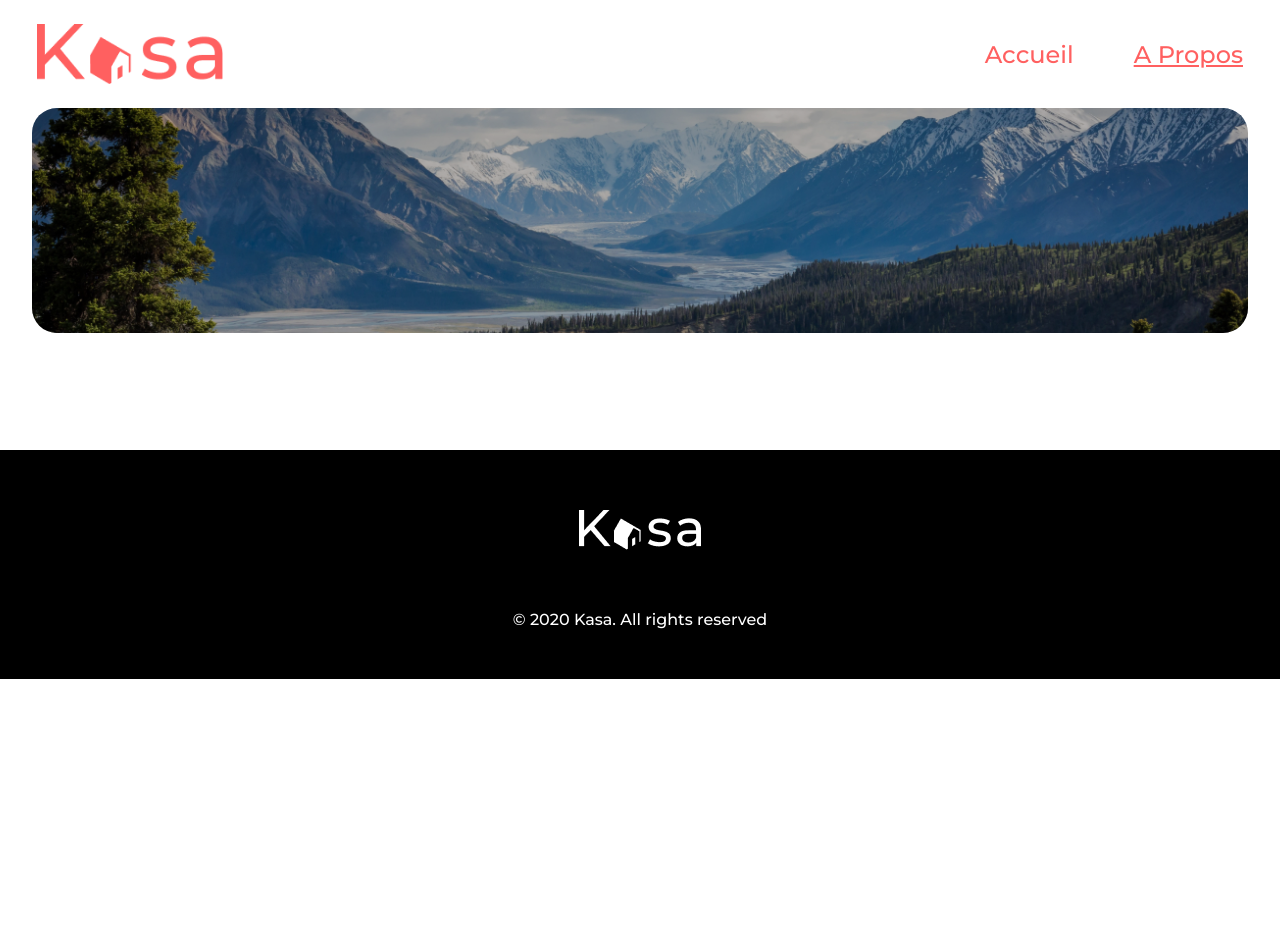
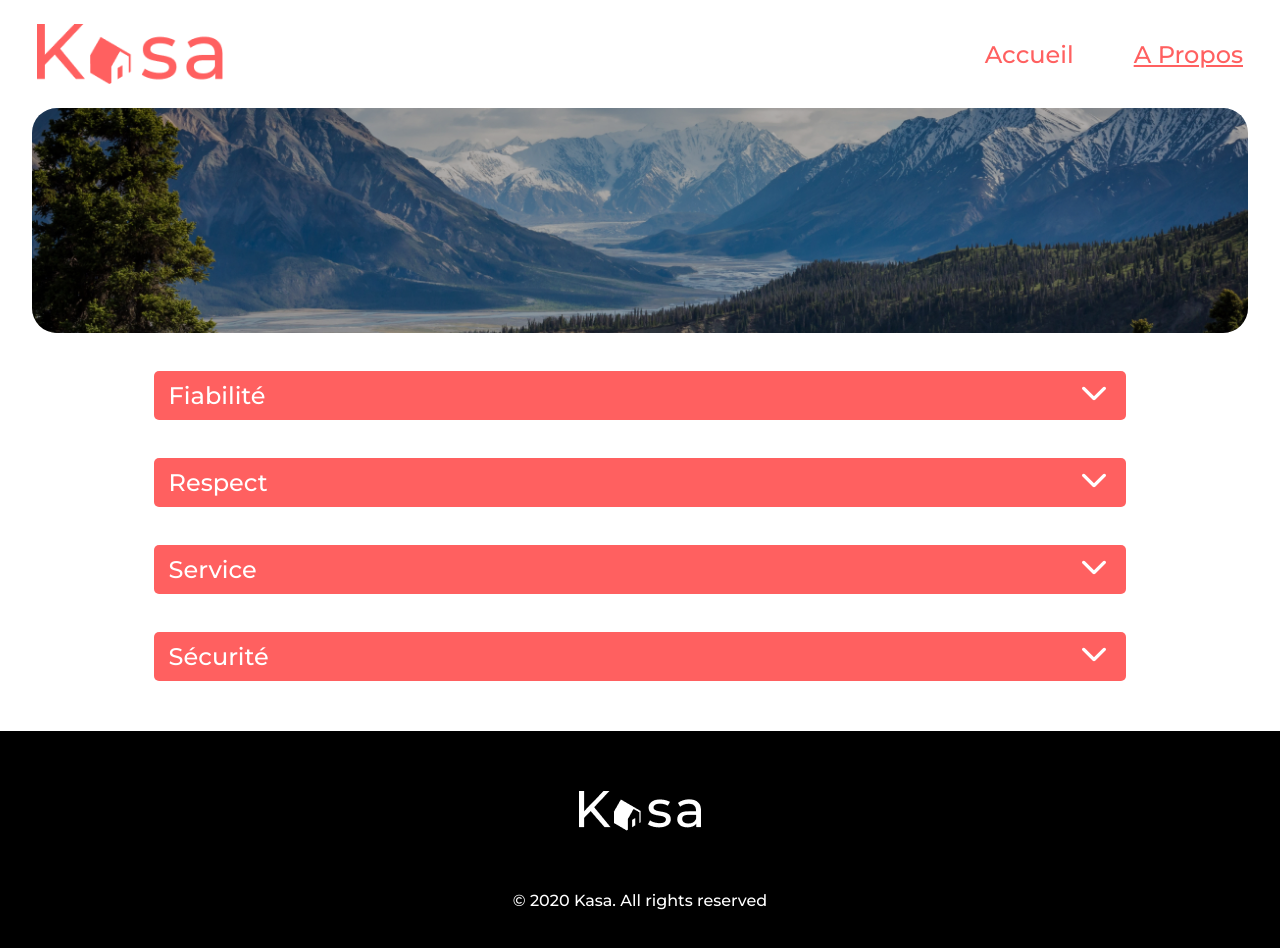
Before and after one commit to heltnx/kasa, a React (Create React App) app: page /About in a window 1280 px wide. Shown: the top 948 px of the page. Before the commit the page ends 800 px from the top, so only its background shows below. Built offline with nearby package versions, Linux system fonts and the light colour scheme.

Commit message:
page a propos avec collaps

```diff
--- a/src/components/Banniere.jsx
+++ b/src/components/Banniere.jsx
@@ -1,5 +1,4 @@
 // Banniere.js
-
 import React from 'react';
 import '../style/banniere.css';
 
--- /dev/null
+++ b/src/components/Collaps.jsx
@@ -0,0 +1,26 @@
+// Collaps.js
+import React, { useState } from 'react';
+import '../style/collaps.css';
+
+const Collaps = ({ title, description }) => {
+    // Utilisation de l'état local pour gérer l'ouverture et la fermeture du panneau
+    const [isOpen, setIsOpen] = useState(false);
+    // Fonction pour basculer l'état "isOpen" entre vrai et faux
+    const toggleCollapse = () => setIsOpen(!isOpen);
+
+    return (
+        <div className={`collaps-container ${isOpen ? 'open' : ''}`}>
+            <div className="collaps-header" onClick={toggleCollapse}>
+                <h3>{title}</h3>
+                <div className="arrow">
+                    <img src="/images/arrow.svg" alt="Arrow" className={`arrow-icon ${isOpen ? 'open' : ''}`} />
+                </div>
+            </div>
+
+            {isOpen && <div className="collaps-content"><p>{description}</p></div>}
+        </div>
+    );
+
+};
+
+export default Collaps;
--- a/src/pages/About.jsx
+++ b/src/pages/About.jsx
@@ -1,11 +1,34 @@
 import React from 'react';
 import Banniere from '../components/Banniere';
+import Collaps from '../components/Collaps';
+
 
 const About = () => {
     return (
-        <div>
+        <div className="about">
             <Banniere backgroundImage='/images/Image%20source%202.jpg' />
-            <h2>A Propos</h2>
+            <Collaps
+                title="Fiabilité"
+                description="Les annonces postées sur Kasa garantissent une fiabilité totale. Les photos sont conformes aux logements, et toutes les informations sont
+ régulièrement vérifiées par nos équipes."
+            />
+            <Collaps
+                title="Respect"
+                description="La bienveillance fait partie des valeurs fondatrices de Kasa. Tout comportement discriminatoire ou de
+perturbation du voisinage entraînera une exclusion de notre plateforme."
+            />
+            <Collaps
+                title="Service"
+                description="Découvrez l'évasion parfaite avec le service de location de vacances Kasa. Des séjours inoubliables vous attendent, offrant confort et aventure dans des destinations de rêve."
+            />
+            <Collaps
+                title="Sécurité"
+                description="La sécurité est la priorité de Kasa. Aussi bien pour nos hôtes que pour les voyageurs, chaque logement
+correspond aux critères de sécurité établis par nos services. En laissant une note aussi bien à l'hôte qu'au
+locataire, cela permet à nos équipes de vérifier que les standards sont bien respectés. Nous organisons
+également des ateliers sur la sécurité domestique pour nos hôtes."
+            />
+
         </div>
     );
 };
--- a/src/pages/Logement.jsx
+++ b/src/pages/Logement.jsx
@@ -1,5 +1,4 @@
 // Logement.js
-
 import React from 'react';
 import { useParams } from 'react-router-dom';
 
--- /dev/null
+++ b/src/style/collaps.css
@@ -0,0 +1,68 @@
+.collaps-container {
+    width: 80%;
+    margin: 0 auto;
+    position: relative;
+    z-index: 2;
+    transition: transform 0.3s ease-in-out;
+}
+
+.collaps-container.open {
+    transform: scaleY(1);
+}
+
+.collaps-header {
+    display: flex;
+    flex-direction: row;
+    justify-content: space-between;
+    align-items: center;
+    padding: 10px 20px 10px 15px;
+    background: #FF6060;
+    margin: 38px auto;
+    border-radius: 5px;
+}
+
+.collaps-header h3 {
+    color: white;
+    font-family: Montserrat;
+    font-size: 24px;
+    font-weight: 500;
+    letter-spacing: 0em;
+    margin: 0;
+}
+
+.arrow-icon {
+    cursor: pointer;
+    transition: transform 0.3s ease-in-out;
+}
+
+.collaps-container.open .arrow .arrow-icon {
+    transform: rotate(180deg);
+}
+
+.collaps-content {
+    position: relative;
+    border-radius: 10px 10px 5px 5px;
+    background: #F6F6F6;
+    margin: 0;
+    padding: 20px;
+    transform-origin: top;
+    transform: scaleY(0);
+    opacity: 0;
+    transition: transform 0.3s ease-in-out, opacity 0.3s ease-in-out;
+}
+
+.collaps-content p {
+    font-size: 18px;
+    font-weight: 400;
+    line-height: 26px;
+    letter-spacing: 0em;
+    text-align: left;
+    color: #FF6060;
+    ;
+
+}
+
+.collaps-container.open .collaps-content {
+    opacity: 1;
+    transform: scaleY(1);
+}
```
Also changed, not shown: public/images/arrow.svg (added).
